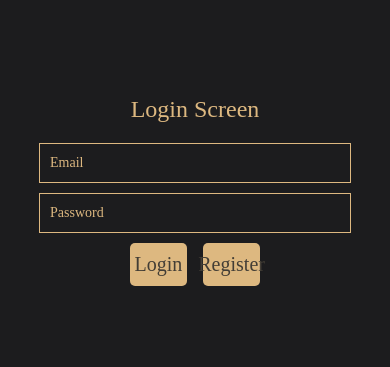
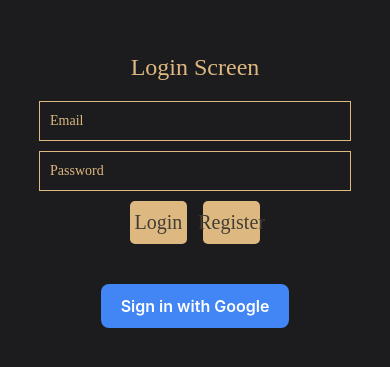
Before and after one commit to bpuebla/mechanical-radio-frontend, a React Native app: screen /Login in a window 390 px wide. Shown: the part 231-598 px from the top of the page. Built offline with nearby package versions, Linux system fonts and the light colour scheme.

Commit message:
google oauth #goognuke

```diff
--- a/src/api/auth.ts
+++ b/src/api/auth.ts
@@ -17,3 +17,14 @@
     method: 'POST',
     body: JSON.stringify({ refresh: refreshToken }),
   });
+
+export const googleLogin = async (googleToken: string) =>
+  request('/auth/refresh', {
+    method: 'POST',
+    body: JSON.stringify({ token: googleToken }),
+  });
+
+export const logout = async (): Promise<void> =>
+  request('/auth/logout', {
+    method: 'POST',
+  });
--- a/src/api/client.ts
+++ b/src/api/client.ts
@@ -3,7 +3,7 @@
 const BASE_URL = 'http://192.168.1.132:80';
 
 const request = async (path: string, options: RequestInit = {}) => {
-  const token = useAuth.getState().tokens?.accessToken;
+  const token = useAuth.getState().accessToken;
 
   const headers = {
     'Content-Type': 'application/json',
--- /dev/null
+++ b/src/components/GoogleLoginButton.tsx
@@ -0,0 +1,72 @@
+import React, { useState } from 'react';
+import { TouchableOpacity, Text, Alert, StyleSheet } from 'react-native';
+import { authorize } from 'react-native-app-auth';
+import useAuth from '../store/useAuth';
+import { googleLogin } from '../api/auth';
+import commonStyles from '../styles/common'; // Adjust the import path as needed
+
+const config = {
+  issuer: 'https://accounts.google.com',
+  clientId: '498087978027-vvnrle4b2hmg8lnf9b7rv2qo72i0uvhu.apps.googleusercontent.com', // Replace with your Google Client ID
+  redirectUrl: 'com.yourapp://oauth', // Replace with your app's redirect URL
+  scopes: ['openid', 'profile', 'email'],
+  additionalParameters: {},
+  customHeaders: {},
+};
+
+const GoogleLoginButton = () => {
+  const [loading, setLoading] = useState(false);
+
+  const handleGoogleLogin = async () => {
+    setLoading(true);
+    try {
+      // Authorize with Google
+      const result = await authorize(config);
+
+      // Send the token to your backend
+      const response = await googleLogin(result.accessToken);
+
+      // Store the tokens from your backend
+      useAuth.getState().login({
+        accessToken: response.access_token,
+        refreshToken: response.refresh_token,
+        // user: response.user,
+      });
+    } catch (error) {
+      console.error('Google login failed', error);
+      Alert.alert('Error', 'Google login failed. Please try again.');
+    } finally {
+      setLoading(false);
+    }
+  };
+
+  return (
+    <TouchableOpacity
+      style={[styles.googleButton, loading && commonStyles.buttonDisabled]}
+      onPress={handleGoogleLogin}
+      disabled={loading}
+    >
+      <Text style={styles.googleButtonText}>
+        {loading ? 'Signing in...' : 'Sign in with Google'}
+      </Text>
+    </TouchableOpacity>
+  );
+};
+
+const styles = StyleSheet.create({
+  googleButton: {
+    backgroundColor: '#4285f4',
+    paddingHorizontal: 20,
+    paddingVertical: 12,
+    borderRadius: 8,
+    alignItems: 'center',
+    marginTop: 20,
+  },
+  googleButtonText: {
+    color: 'white',
+    fontSize: 16,
+    fontWeight: '600',
+  },
+});
+
+export default GoogleLoginButton;
--- a/src/screens/LoginScreen.tsx
+++ b/src/screens/LoginScreen.tsx
@@ -1,14 +1,21 @@
 import React, { useState } from 'react';
-import { View, Text, TextInput, TouchableOpacity} from 'react-native';
-import styles from '../styles/common';
+import { View, Text, TextInput, TouchableOpacity, Alert, StyleSheet } from 'react-native';
+import commonStyles from '../styles/common';
 import useAuth from '../store/useAuth';
 import { login, register } from '../api/auth'; // Assuming you have an API service for login
+import GoogleLoginButton from '../components/GoogleLoginButton';
 
 const LoginScreen = () => {
   const [email, setEmail] = useState('');
   const [password, setPassword] = useState('');
+  const [loading, setLoading] = useState(false);
 
   const handleLogin = async () => {
+    if (!email || !password) {
+      Alert.alert('Error', 'Please enter both email and password');
+      return;
+    }
+    setLoading(true);
     try {
       const res = await login(email, password); // <- see below
       useAuth.getState().login({
@@ -17,10 +24,17 @@
       });
     } catch (e) {
       console.error('login failed', e);
+    } finally {
+      setLoading(false);
     }
   };
 
   const handleRegister = async () => {
+    if (!email || !password) {
+      Alert.alert('Error', 'Please enter both email and password');
+      return;
+    }
+    setLoading(true);
     try {
       const resReg = await register(email, password); // <- see below
       if (resReg.error) {
@@ -33,7 +47,9 @@
         refreshToken: res.refresh_token,
       });
     } catch (e) {
-      console.error('login failed', e);
+      console.error('registration failed', e);
+    } finally {
+      setLoading(false);
     }
   };
 
@@ -41,31 +57,73 @@
   return (
     <View style={styles.loginContainer}>
       <Text style={styles.loginText}>Login Screen</Text>
+
       <TextInput
-        style={styles.input}
+        style={commonStyles.input}
         placeholder="Email"
         value={email}
         onChangeText={setEmail}
+        keyboardType="email-address"
+        autoCapitalize="none"
+        autoCorrect={false}
       />
+
       <TextInput
-        style={styles.input}
+        style={commonStyles.input}
         placeholder="Password"
         secureTextEntry
         value={password}
         onChangeText={setPassword}
+        autoCapitalize="none"
+        autoCorrect={false}
       />
-      <View style={{ flexDirection: 'row', justifyContent: 'space-around' }}>
-        <TouchableOpacity onPress={handleLogin} style={styles.buttonLogin}>
-          <Text style={styles.buttonText}>Login</Text>
+
+      <View style={{ flexDirection: 'row', justifyContent: 'space-around', marginBottom: 20 }}>
+        <TouchableOpacity
+          onPress={handleLogin}
+          style={[styles.buttonLogin, loading && commonStyles.buttonDisabled]}
+          disabled={loading}
+        >
+          <Text style={commonStyles.buttonText}>Login</Text>
         </TouchableOpacity>
 
-        <TouchableOpacity onPress={handleRegister} style={styles.buttonLogin}>
-          <Text style={styles.buttonText}>Register</Text>
+        <TouchableOpacity
+          onPress={handleRegister}
+          style={[styles.buttonLogin, loading && commonStyles.buttonDisabled]}
+          disabled={loading}
+        >
+          <Text style={commonStyles.buttonText}>Register</Text>
         </TouchableOpacity>
       </View>
 
+      <GoogleLoginButton />
     </View>
   );
-}
+};
+
+const styles = StyleSheet.create({
+    buttonLogin: {
+    backgroundColor: '#DDB880',
+    paddingVertical: 10,
+    paddingHorizontal: 0,
+    borderRadius: 5,
+    flex: 1,
+    alignItems: 'center',
+    justifyContent: 'center',
+    marginHorizontal: 8,
+  },
+  loginContainer: {
+    flex: 1,
+    justifyContent: 'center',
+    alignItems: 'center',
+    backgroundColor: '#1C1C1E',
+  },
+  loginText: {
+    fontSize: 24,
+    color: '#DDB880',
+    fontFamily: 'Doto-Bold',
+    paddingBottom: 20
+  },})
+
 
 export default LoginScreen;
--- a/src/store/useAuth.ts
+++ b/src/store/useAuth.ts
@@ -1,33 +1,68 @@
 import { create } from 'zustand';
-import { persist } from 'zustand/middleware';
+import { persist, createJSONStorage } from 'zustand/middleware';
+import AsyncStorage from '@react-native-async-storage/async-storage';
+import { logout as logoutAPI } from '../api/auth';
 
-type Tokens = {
-  accessToken: string;
-  refreshToken: string;
-};
+interface User {
+  id: string;
+  email: string;
+  name: string;
+}
 
-type AuthState = {
-  tokens: Tokens | null;
+interface AuthState {
   isAuthenticated: boolean;
-  login: (tokens: Tokens) => void;
-  logout: () => void;
-  setAccessToken: (token: string) => void;
-};
+  accessToken: string | null;
+  refreshToken: string | null;
+  user: User | null;
+  login: (tokens: { accessToken: string; refreshToken: string; user?: User }) => void;
+  logout: () => Promise<void>;
+  updateTokens: (tokens: { accessToken: string; refreshToken: string }) => void;
+}
 
 const useAuth = create<AuthState>()(
   persist(
-    (set) => ({
-      tokens: null,
+    (set, get) => ({
       isAuthenticated: false,
-      login: (tokens) => set({ tokens, isAuthenticated: true }),
-      logout: () => set({ tokens: null, isAuthenticated: false }),
-      setAccessToken: (accessToken) =>
-        set((state) => ({
-          tokens: state.tokens ? { ...state.tokens, accessToken } : null,
-        })),
+      accessToken: null,
+      refreshToken: null,
+      user: null,
+
+      login: (tokens) => {
+        set({
+          isAuthenticated: true,
+          accessToken: tokens.accessToken,
+          refreshToken: tokens.refreshToken,
+          user: tokens.user || null,
+        });
+      },
+
+      logout: async () => {
+        try {
+          // Call logout API to invalidate tokens on server
+          await logoutAPI();
+        } catch (error) {
+          console.error('Logout API failed:', error);
+        } finally {
+          // Always clear local state
+          set({
+            isAuthenticated: false,
+            accessToken: null,
+            refreshToken: null,
+            user: null,
+          });
+        }
+      },
+
+      updateTokens: (tokens) => {
+        set({
+          accessToken: tokens.accessToken,
+          refreshToken: tokens.refreshToken,
+        });
+      },
     }),
     {
-      name: 'auth', // localstorage/AsyncStorage key
+      name: 'auth-storage',
+      storage: createJSONStorage(() => AsyncStorage),
     }
   )
 );
--- a/src/styles/common.ts
+++ b/src/styles/common.ts
@@ -1,6 +1,6 @@
 import { StyleSheet } from 'react-native';
 
-const styles = StyleSheet.create({
+const commonStyles = StyleSheet.create({
   homeContainer: {
     flex: 1,
     backgroundColor: '#1C1C1E',
@@ -53,6 +53,9 @@
     shadowRadius: 5,
     shadowOffset: { width: 0, height: 4 },
   },
+  buttonDisabled: {
+    opacity: 0.6,
+  },
   buttonText: {
     fontSize: 20,
     color: '#423D35',
@@ -69,18 +72,6 @@
     fontSize: 18,
     color: '#DDB880',
   },
-  loginContainer: {
-    flex: 1,
-    justifyContent: 'center',
-    alignItems: 'center',
-    backgroundColor: '#1C1C1E',
-  },
-  loginText: {
-    fontSize: 24,
-    color: '#DDB880',
-    fontFamily: 'Doto-Bold',
-    paddingBottom: 20
-  },
   input: {
     height: 40,
     borderColor: '#DDB880',
@@ -91,16 +82,6 @@
     color: '#DDB880',
     fontFamily: 'Doto-Regular'
   },
-  buttonLogin: {
-    backgroundColor: '#DDB880',
-    paddingVertical: 10,
-    paddingHorizontal: 0,
-    borderRadius: 5,
-    flex: 1,
-    alignItems: 'center',
-    justifyContent: 'center',
-    marginHorizontal: 8,
-  },
 });
 
-export default styles;
+export default commonStyles;
```
